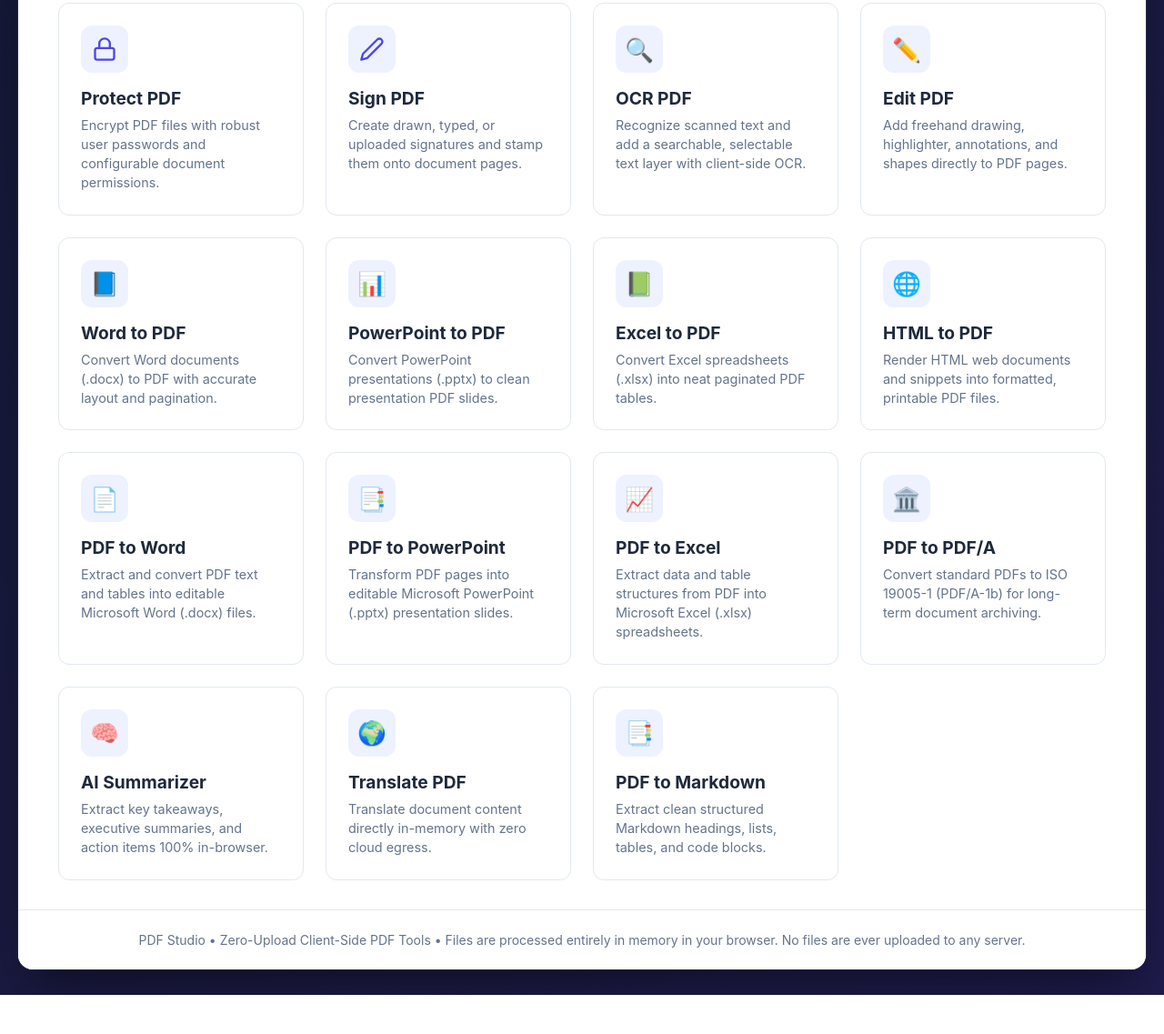
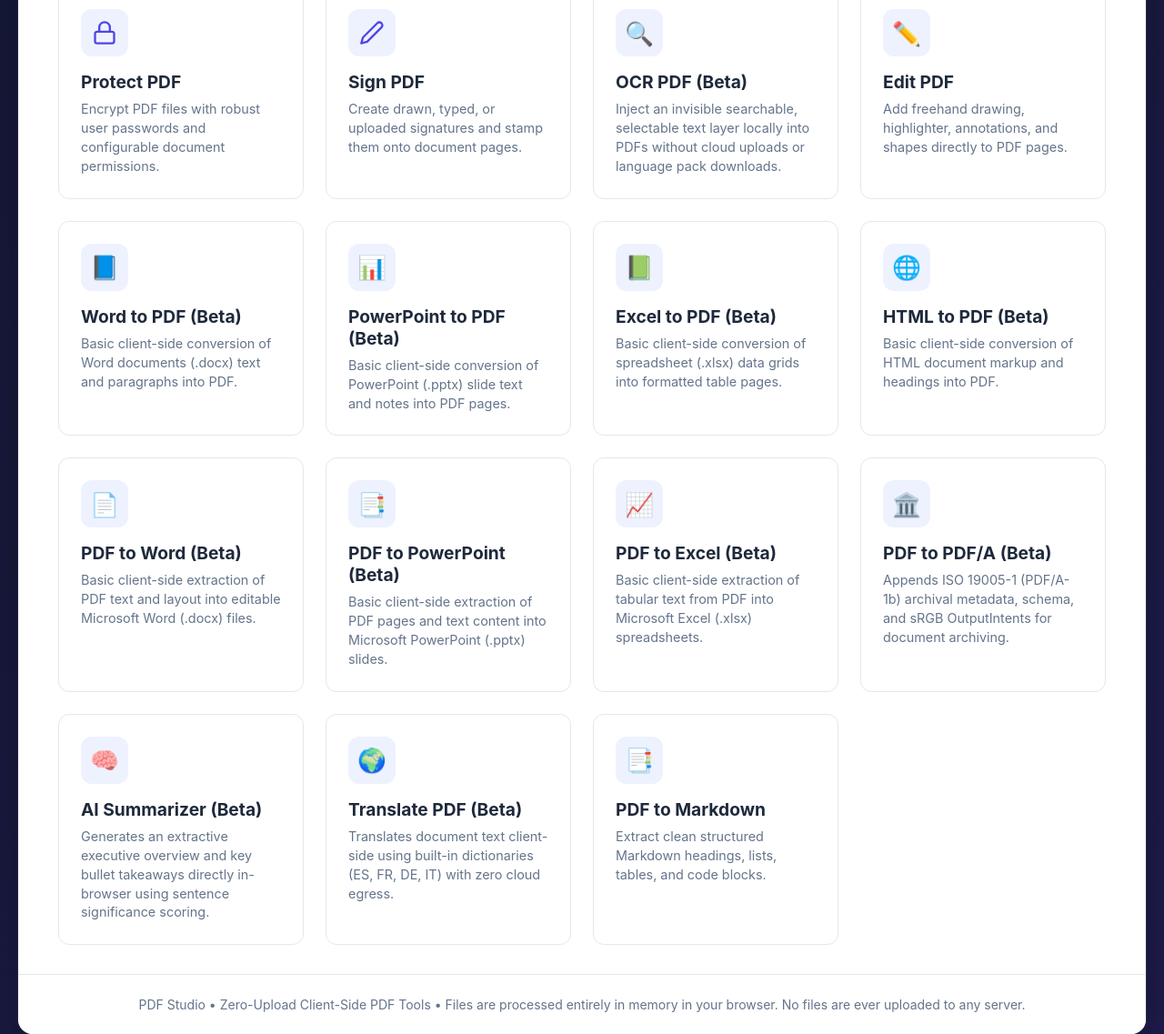
Before and after one commit to vedantexists/pdf-studio, a website with bundled scripts: page index.html in a window 1280 px wide. Shown: the part 1572-2709 px from the top of the page at 91% size. Before the commit the page ends 2666 px from the top, so only its background shows below. Built offline with nearby package versions, Linux system fonts and the light colour scheme.

Commit message:
docs: unify PDF Studio branding, tone down experimental beta descriptions, and update README transparency disclosures

```diff
--- a/index.html
+++ b/index.html
@@ -48,7 +48,6 @@
           <path d="M13 14 L21 14 M13 19 L21 19 M13 24 L18 24" stroke="#4f46e5" stroke-width="2.5" stroke-linecap="round" />
         </svg>
         <span>PDF<span style="color: var(--primary);">Studio</span></span>
-        <span class="logo-badge">Pro</span>
       </div>
 
       <!-- Semantic Mega-Menu Navigation (iLovePDF 6 categories) -->
@@ -132,8 +131,8 @@
               <button type="button" class="nav-tool-link" role="menuitem" data-tool="ocr-pdf">
                 <span class="nav-tool-icon">🔍</span>
                 <span class="nav-tool-info">
-                  <span class="nav-tool-title">OCR PDF</span>
-                  <span class="nav-tool-desc">Add searchable selectable text layer</span>
+                  <span class="nav-tool-title">OCR PDF (Beta)</span>
+                  <span class="nav-tool-desc">Inject searchable text layer locally</span>
                 </span>
               </button>
             </div>
@@ -155,29 +154,29 @@
               <button type="button" class="nav-tool-link" role="menuitem" data-tool="word-to-pdf">
                 <span class="nav-tool-icon">📘</span>
                 <span class="nav-tool-info">
-                  <span class="nav-tool-title">Word to PDF</span>
-                  <span class="nav-tool-desc">Convert DOCX files to formatted PDF</span>
+                  <span class="nav-tool-title">Word to PDF (Beta)</span>
+                  <span class="nav-tool-desc">Basic conversion of DOCX text to PDF</span>
                 </span>
               </button>
               <button type="button" class="nav-tool-link" role="menuitem" data-tool="powerpoint-to-pdf">
                 <span class="nav-tool-icon">📊</span>
                 <span class="nav-tool-info">
-                  <span class="nav-tool-title">PowerPoint to PDF</span>
-                  <span class="nav-tool-desc">Convert PPTX presentations to PDF</span>
+                  <span class="nav-tool-title">PowerPoint to PDF (Beta)</span>
+                  <span class="nav-tool-desc">Basic conversion of PPTX slides to PDF</span>
                 </span>
               </button>
               <button type="button" class="nav-tool-link" role="menuitem" data-tool="excel-to-pdf">
                 <span class="nav-tool-icon">📗</span>
                 <span class="nav-tool-info">
-                  <span class="nav-tool-title">Excel to PDF</span>
-                  <span class="nav-tool-desc">Convert XLSX spreadsheets to PDF</span>
+                  <span class="nav-tool-title">Excel to PDF (Beta)</span>
+                  <span class="nav-tool-desc">Basic conversion of XLSX tables to PDF</span>
                 </span>
               </button>
               <button type="button" class="nav-tool-link" role="menuitem" data-tool="html-to-pdf">
                 <span class="nav-tool-icon">🌐</span>
                 <span class="nav-tool-info">
-                  <span class="nav-tool-title">HTML to PDF</span>
-                  <span class="nav-tool-desc">Render web pages and HTML to PDF</span>
+                  <span class="nav-tool-title">HTML to PDF (Beta)</span>
+                  <span class="nav-tool-desc">Basic rendering of HTML markup to PDF</span>
                 </span>
               </button>
               <button type="button" class="nav-tool-link" role="menuitem" data-tool="text-to-pdf">
@@ -206,29 +205,29 @@
               <button type="button" class="nav-tool-link" role="menuitem" data-tool="pdf-to-word">
                 <span class="nav-tool-icon">📄</span>
                 <span class="nav-tool-info">
-                  <span class="nav-tool-title">PDF to Word</span>
-                  <span class="nav-tool-desc">Extract text & formatting to DOCX</span>
+                  <span class="nav-tool-title">PDF to Word (Beta)</span>
+                  <span class="nav-tool-desc">Basic extraction of text & tables to DOCX</span>
                 </span>
               </button>
               <button type="button" class="nav-tool-link" role="menuitem" data-tool="pdf-to-powerpoint">
                 <span class="nav-tool-icon">📑</span>
                 <span class="nav-tool-info">
-                  <span class="nav-tool-title">PDF to PowerPoint</span>
-                  <span class="nav-tool-desc">Convert PDF pages into PPTX slides</span>
+                  <span class="nav-tool-title">PDF to PowerPoint (Beta)</span>
+                  <span class="nav-tool-desc">Basic extraction of pages to PPTX slides</span>
                 </span>
               </button>
               <button type="button" class="nav-tool-link" role="menuitem" data-tool="pdf-to-excel">
                 <span class="nav-tool-icon">📈</span>
                 <span class="nav-tool-info">
-                  <span class="nav-tool-title">PDF to Excel</span>
-                  <span class="nav-tool-desc">Extract tabular data into XLSX</span>
+                  <span class="nav-tool-title">PDF to Excel (Beta)</span>
+                  <span class="nav-tool-desc">Basic extraction of tabular data to XLSX</span>
                 </span>
               </button>
               <button type="button" class="nav-tool-link" role="menuitem" data-tool="pdf-to-pdfa">
                 <span class="nav-tool-icon">🏛️</span>
                 <span class="nav-tool-info">
-                  <span class="nav-tool-title">PDF to PDF/A</span>
-                  <span class="nav-tool-desc">Convert to ISO 19005-1 standard</span>
+                  <span class="nav-tool-title">PDF to PDF/A (Beta)</span>
+                  <span class="nav-tool-desc">Appends PDF/A-1b metadata & sRGB intent</span>
                 </span>
               </button>
               <button type="button" class="nav-tool-link" role="menuitem" data-tool="pdf-to-text">
@@ -359,15 +358,15 @@
               <button type="button" class="nav-tool-link" role="menuitem" data-tool="ai-summarizer">
                 <span class="nav-tool-icon">🧠</span>
                 <span class="nav-tool-info">
-                  <span class="nav-tool-title">AI Summarizer</span>
-                  <span class="nav-tool-desc">Executive summary, key insights & bullet points</span>
+                  <span class="nav-tool-title">AI Summarizer (Beta)</span>
+                  <span class="nav-tool-desc">Local extractive summary & key highlights</span>
                 </span>
               </button>
               <button type="button" class="nav-tool-link" role="menuitem" data-tool="translate-pdf">
                 <span class="nav-tool-icon">🌍</span>
                 <span class="nav-tool-info">
-                  <span class="nav-tool-title">Translate PDF</span>
-                  <span class="nav-tool-desc">Translate document content with 100% privacy</span>
+                  <span class="nav-tool-title">Translate PDF (Beta)</span>
+                  <span class="nav-tool-desc">Local glossary translation with zero cloud egress</span>
                 </span>
               </button>
               <button type="button" class="nav-tool-link" role="menuitem" data-tool="pdf-to-markdown">
@@ -401,8 +400,12 @@
   <aside class="mobile-drawer" id="mobileDrawer" aria-hidden="true" aria-label="Mobile Navigation Drawer">
     <div class="mobile-drawer-header">
       <div class="drawer-logo">
-        <span class="logo-heart">❤️</span>
-        <span>PDF<span style="color: var(--primary);">Tool</span></span>
+        <svg class="logo-mark" viewBox="0 0 32 32" width="24" height="24" fill="none">
+          <path d="M6 3 L20 3 L28 11 L28 29 L6 29 Z" fill="#eef2ff" stroke="#4f46e5" stroke-width="2.5" stroke-linejoin="round" />
+          <polygon points="20,3 28,11 20,11" fill="#4f46e5" />
+          <path d="M13 14 L21 14 M13 19 L21 19 M13 24 L18 24" stroke="#4f46e5" stroke-width="2.5" stroke-linecap="round" />
+        </svg>
+        <span>PDF<span style="color: var(--primary);">Studio</span></span>
       </div>
       <button type="button" class="drawer-close-btn" id="drawerCloseBtn" aria-label="Close navigation menu">✕</button>
     </div>
@@ -663,8 +666,8 @@
         <!-- OCR PDF -->
         <div class="tool-card" tabindex="0" role="button" data-tool="ocr-pdf" aria-label="OCR PDF tool">
           <div class="tool-icon">🔍</div>
-          <h2>OCR PDF</h2>
-          <p>Recognize scanned text and add a searchable, selectable text layer with client-side OCR.</p>
+          <h2>OCR PDF (Beta)</h2>
+          <p>Inject an invisible searchable, selectable text layer locally into PDFs without cloud uploads or language pack downloads.</p>
         </div>
 
         <!-- Edit PDF -->
@@ -677,71 +680,71 @@
         <!-- Word to PDF -->
         <div class="tool-card" tabindex="0" role="button" data-tool="word-to-pdf" aria-label="Word to PDF tool">
           <div class="tool-icon">📘</div>
-          <h2>Word to PDF</h2>
-          <p>Convert Word documents (.docx) to PDF with accurate layout and pagination.</p>
+          <h2>Word to PDF (Beta)</h2>
+          <p>Basic client-side conversion of Word documents (.docx) text and paragraphs into PDF.</p>
         </div>
 
         <!-- PowerPoint to PDF -->
         <div class="tool-card" tabindex="0" role="button" data-tool="powerpoint-to-pdf" aria-label="PowerPoint to PDF tool">
           <div class="tool-icon">📊</div>
-          <h2>PowerPoint to PDF</h2>
-          <p>Convert PowerPoint presentations (.pptx) to clean presentation PDF slides.</p>
+          <h2>PowerPoint to PDF (Beta)</h2>
+          <p>Basic client-side conversion of PowerPoint (.pptx) slide text and notes into PDF pages.</p>
         </div>
 
         <!-- Excel to PDF -->
         <div class="tool-card" tabindex="0" role="button" data-tool="excel-to-pdf" aria-label="Excel to PDF tool">
           <div class="tool-icon">📗</div>
-          <h2>Excel to PDF</h2>
-          <p>Convert Excel spreadsheets (.xlsx) into neat paginated PDF tables.</p>
+          <h2>Excel to PDF (Beta)</h2>
+          <p>Basic client-side conversion of spreadsheet (.xlsx) data grids into formatted table pages.</p>
         </div>
 
         <!-- HTML to PDF -->
         <div class="tool-card" tabindex="0" role="button" data-tool="html-to-pdf" aria-label="HTML to PDF tool">
           <div class="tool-icon">🌐</div>
-          <h2>HTML to PDF</h2>
-          <p>Render HTML web documents and snippets into formatted, printable PDF files.</p>
+          <h2>HTML to PDF (Beta)</h2>
+          <p>Basic client-side conversion of HTML document markup and headings into PDF.</p>
         </div>
 
         <!-- PDF to Word -->
         <div class="tool-card" tabindex="0" role="button" data-tool="pdf-to-word" aria-label="PDF to Word tool">
           <div class="tool-icon">📄</div>
-          <h2>PDF to Word</h2>
-          <p>Extract and convert PDF text and tables into editable Microsoft Word (.docx) files.</p>
+          <h2>PDF to Word (Beta)</h2>
+          <p>Basic client-side extraction of PDF text and layout into editable Microsoft Word (.docx) files.</p>
         </div>
 
         <!-- PDF to PowerPoint -->
         <div class="tool-card" tabindex="0" role="button" data-tool="pdf-to-powerpoint" aria-label="PDF to PowerPoint tool">
           <div class="tool-icon">📑</div>
-          <h2>PDF to PowerPoint</h2>
-          <p>Transform PDF pages into editable Microsoft PowerPoint (.pptx) presentation slides.</p>
+          <h2>PDF to PowerPoint (Beta)</h2>
+          <p>Basic client-side extraction of PDF pages and text content into Microsoft PowerPoint (.pptx) slides.</p>
         </div>
 
         <!-- PDF to Excel -->
         <div class="tool-card" tabindex="0" role="button" data-tool="pdf-to-excel" aria-label="PDF to Excel tool">
           <div class="tool-icon">📈</div>
-          <h2>PDF to Excel</h2>
-          <p>Extract data and table structures from PDF into Microsoft Excel (.xlsx) spreadsheets.</p>
+          <h2>PDF to Excel (Beta)</h2>
+          <p>Basic client-side extraction of tabular text from PDF into Microsoft Excel (.xlsx) spreadsheets.</p>
         </div>
 
         <!-- PDF to PDF/A -->
         <div class="tool-card" tabindex="0" role="button" data-tool="pdf-to-pdfa" aria-label="PDF to PDF/A tool">
           <div class="tool-icon">🏛️</div>
-          <h2>PDF to PDF/A</h2>
-          <p>Convert standard PDFs to ISO 19005-1 (PDF/A-1b) for long-term document archiving.</p>
+          <h2>PDF to PDF/A (Beta)</h2>
+          <p>Appends ISO 19005-1 (PDF/A-1b) archival metadata, schema, and sRGB OutputIntents for document archiving.</p>
         </div>
 
         <!-- AI Summarizer -->
         <div class="tool-card" tabindex="0" role="button" data-tool="ai-summarizer" aria-label="AI Summarizer tool">
           <div class="tool-icon">🧠</div>
-          <h2>AI Summarizer</h2>
-          <p>Extract key takeaways, executive summaries, and action items 100% in-browser.</p>
+          <h2>AI Summarizer (Beta)</h2>
+          <p>Generates an extractive executive overview and key bullet takeaways directly in-browser using sentence significance scoring.</p>
         </div>
 
         <!-- Translate PDF -->
         <div class="tool-card" tabindex="0" role="button" data-tool="translate-pdf" aria-label="Translate PDF tool">
           <div class="tool-icon">🌍</div>
-          <h2>Translate PDF</h2>
-          <p>Translate document content directly in-memory with zero cloud egress.</p>
+          <h2>Translate PDF (Beta)</h2>
+          <p>Translates document text client-side using built-in dictionaries (ES, FR, DE, IT) with zero cloud egress.</p>
         </div>
 
         <!-- PDF to Markdown -->
```
Also changed, not shown: README.md, app.js.
